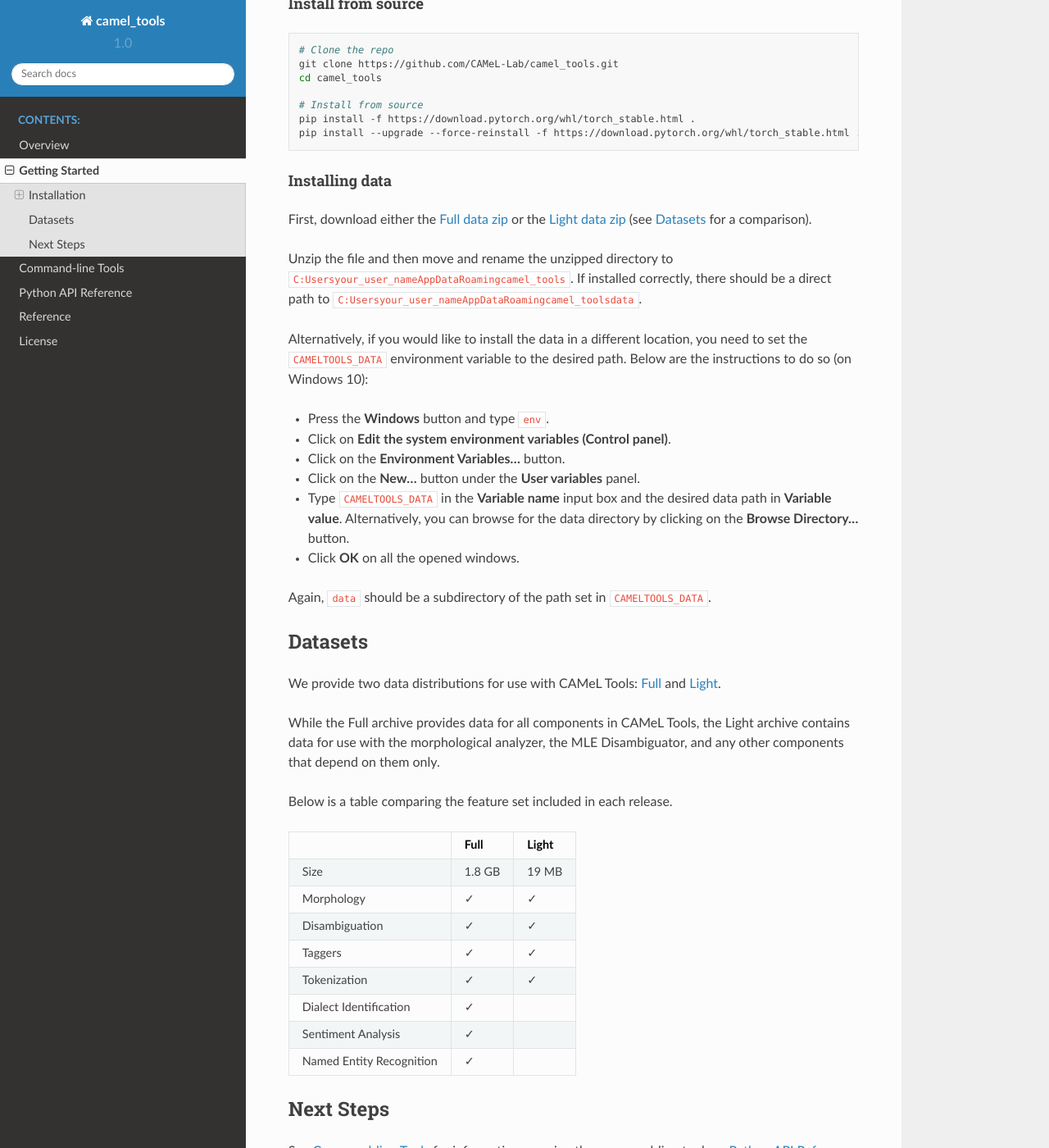
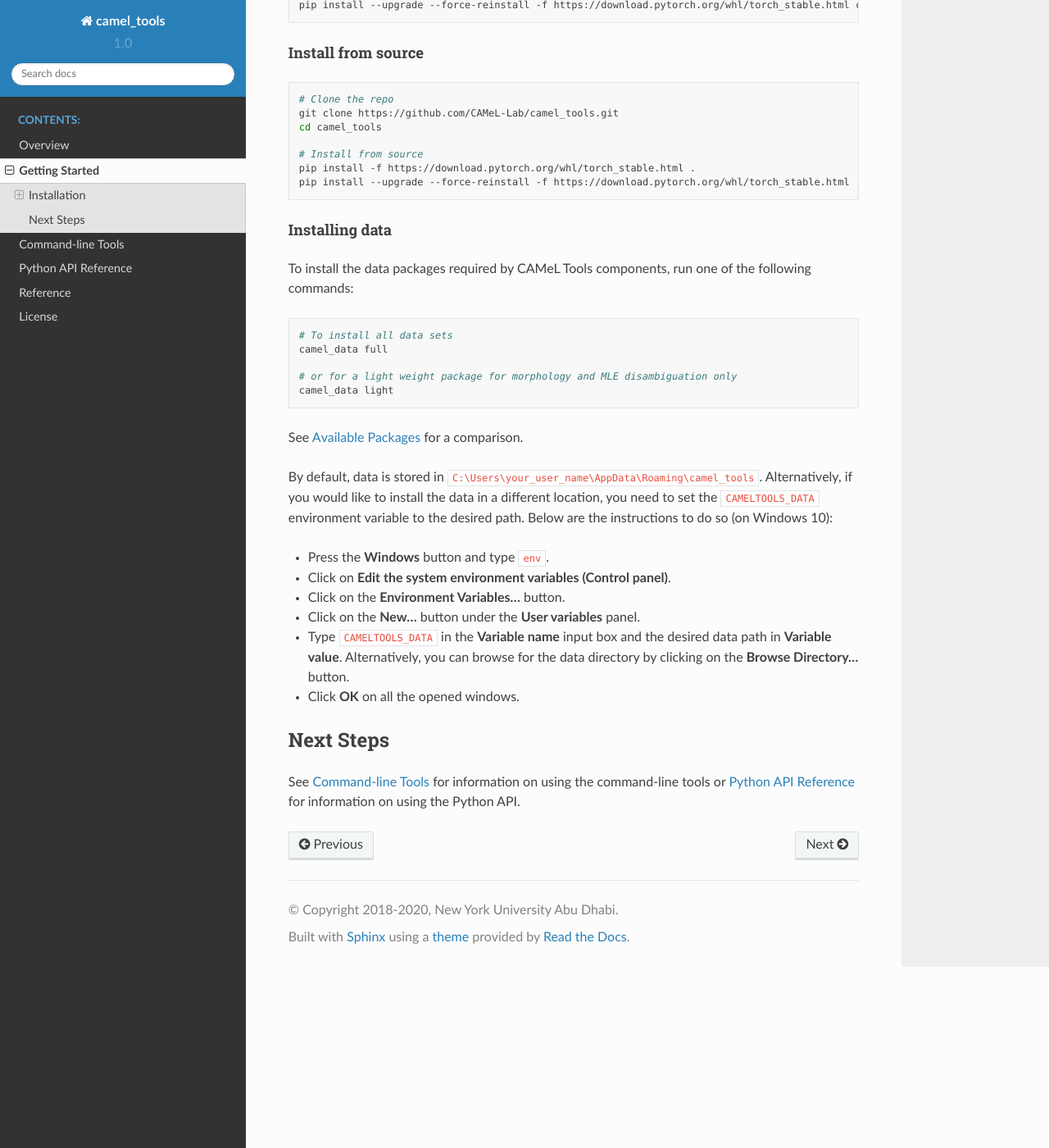
Before and after one commit to CAMeL-Lab/camel_tools, a Sphinx documentation site: the page built from docs/source/getting_started.rst, in a window 1280 px wide and 1400 px high, scrolled down 1431 px. Shown: the whole window at 82% size. Built offline with Sphinx 7.4.7 and the Read the Docs theme 2.0.0, drawn with Linux system fonts in a browser that asks for light colours; some of the changed text lies outside the part shown.

Commit message:
Updated installation instructions.

```diff
--- a/docs/source/cli/camel_data.rst
+++ b/docs/source/cli/camel_data.rst
@@ -30,6 +30,8 @@
            Show version.
 
 
+.. _available_packages:
+
 Available Packages
 ------------------
 
--- a/docs/source/getting_started.rst
+++ b/docs/source/getting_started.rst
@@ -44,15 +44,20 @@
 Installing data
 ^^^^^^^^^^^^^^^
 
-First, download either the
-`Full data zip <https://drive.google.com/file/d/1LbU8IefOziwYkTpvyCnX_OgaBJCyU6RG/view?usp=sharing>`_
-or the `Light data zip <https://drive.google.com/file/d/1K_xYXN1T5GGMDGX25KElVBXp4EEmjG5R/view?usp=sharing>`_
-(see :ref:`datasets` for a comparison).
+To install the data sets required by CAMeL Tools components run one of the
+following:
 
-Unzip the file and then move and rename the unzipped directory to
-:code:`~/.camel_tools`. If installed correctly, there should be a direct path to
-:code:`~/.camel_tools/data`.
+.. code-block:: bash
 
+   # To install all data sets
+   camel_data full
+
+   # or for a light weight package for morphology and MLE disambiguation only
+   camel_data light
+
+See :ref:`available_packages` for a comparison.
+
+By default, data is stored in ``~/.camel_tools``.
 Alternatively, if you would like to install the data in a different location,
 you need to set the :code:`CAMELTOOLS_DATA` environment variable to the desired
 path.
@@ -63,9 +68,6 @@
 .. code-block:: bash
 
    export CAMELTOOLS_DATA=/path/to/camel_tools_data
-
-Again, :code:`data` should be a subdirectory of the path set in
-:code:`CAMELTOOLS_DATA`.
 
 Windows
 ~~~~~~~
@@ -105,67 +107,33 @@
 Installing data
 ^^^^^^^^^^^^^^^
 
-First, download either the
-`Full data zip <https://drive.google.com/file/d/1LbU8IefOziwYkTpvyCnX_OgaBJCyU6RG/view?usp=sharing>`_
-or the `Light data zip <https://drive.google.com/file/d/1K_xYXN1T5GGMDGX25KElVBXp4EEmjG5R/view?usp=sharing>`_
-(see :ref:`datasets` for a comparison).
+To install the data packages required by CAMeL Tools components, run one of the
+following commands:
 
-Unzip the file and then move and rename the unzipped directory to
-:code:`C:\Users\your_user_name\AppData\Roaming\camel_tools`.
-If installed correctly, there should be a direct path to
-:code:`C:\Users\your_user_name\AppData\Roaming\camel_tools\data`.
+.. code-block:: bash
 
+   # To install all data sets
+   camel_data full
+
+   # or for a light weight package for morphology and MLE disambiguation only
+   camel_data light
+
+See :ref:`available_packages` for a comparison.
+
+By default, data is stored in
+``C:\Users\your_user_name\AppData\Roaming\camel_tools``.
 Alternatively, if you would like to install the data in a different location,
-you need to set the :code:`CAMELTOOLS_DATA` environment variable to the desired
+you need to set the ``CAMELTOOLS_DATA`` environment variable to the desired
 path. Below are the instructions to do so (on Windows 10):
 
-* Press the **Windows** button and type :code:`env`.
+* Press the **Windows** button and type ``env``.
 * Click on **Edit the system environment variables (Control panel)**.
 * Click on the **Environment Variables...** button.
 * Click on the **New...** button under the **User variables** panel.
-* Type :code:`CAMELTOOLS_DATA` in the **Variable name** input box and the
+* Type ``CAMELTOOLS_DATA`` in the **Variable name** input box and the
   desired data path in **Variable value**. Alternatively, you can browse for the
   data directory by clicking on the **Browse Directory...** button.
 * Click **OK** on all the opened windows.
-
-Again, :code:`data` should be a subdirectory of the path set in
-:code:`CAMELTOOLS_DATA`.
-
-
-.. _datasets:
-
-Datasets
---------
-
-We provide two data distributions for use with CAMeL Tools:
-`Full <https://drive.google.com/file/d/1LbU8IefOziwYkTpvyCnX_OgaBJCyU6RG/view?usp=sharing>`_
-and `Light <https://drive.google.com/file/d/1K_xYXN1T5GGMDGX25KElVBXp4EEmjG5R/view?usp=sharing>`_.
-
-While the Full archive provides data for all components in CAMeL Tools,
-the Light archive contains data for use with the morphological analyzer, the
-MLE Disambiguator, and any other components that depend on them only.
-
-Below is a table comparing the feature set included in each release.
-
-+--------------------------+--------+-------+
-|                          |  Full  | Light |
-+==========================+========+=======+
-| Size                     | 1.8 GB | 19 MB |
-+--------------------------+--------+-------+
-| Morphology               |   ✓    |   ✓   |
-+--------------------------+--------+-------+
-| Disambiguation           |   ✓    |   ✓   |
-+--------------------------+--------+-------+
-| Taggers                  |   ✓    |   ✓   |
-+--------------------------+--------+-------+
-| Tokenization             |   ✓    |   ✓   |
-+--------------------------+--------+-------+
-| Dialect Identification   |   ✓    |       |
-+--------------------------+--------+-------+
-| Sentiment Analysis       |   ✓    |       |
-+--------------------------+--------+-------+
-| Named Entity Recognition |   ✓    |       |
-+--------------------------+--------+-------+
 
 
 Next Steps
```
Also changed, not shown: README.rst (+30 -58 lines).
